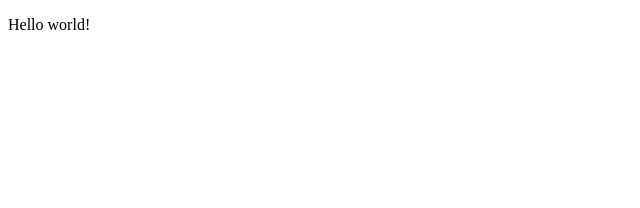
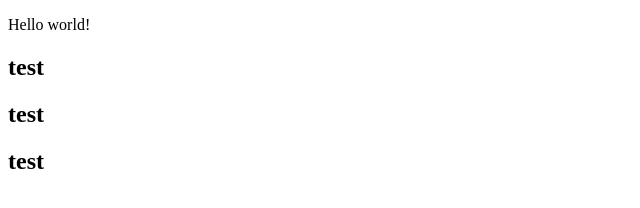
Before and after one commit to Ganna-S/lesson4, a plain HTML site: page index.html in a window 1280 px wide. Shown: the whole page, without its empty margins (0-640 px from the left). Drawn offline with Linux system fonts and the light colour scheme.

Commit message:
index.html mod

```diff
--- a/index.html
+++ b/index.html
@@ -8,6 +8,9 @@
 <body>
 
     <p onclick="">Hello world!</p>
+    <h2>test</h2>
+    <h2>test</h2>
+    <h2>test</h2>
 
    <!--  <script>
         alert(1);
```
